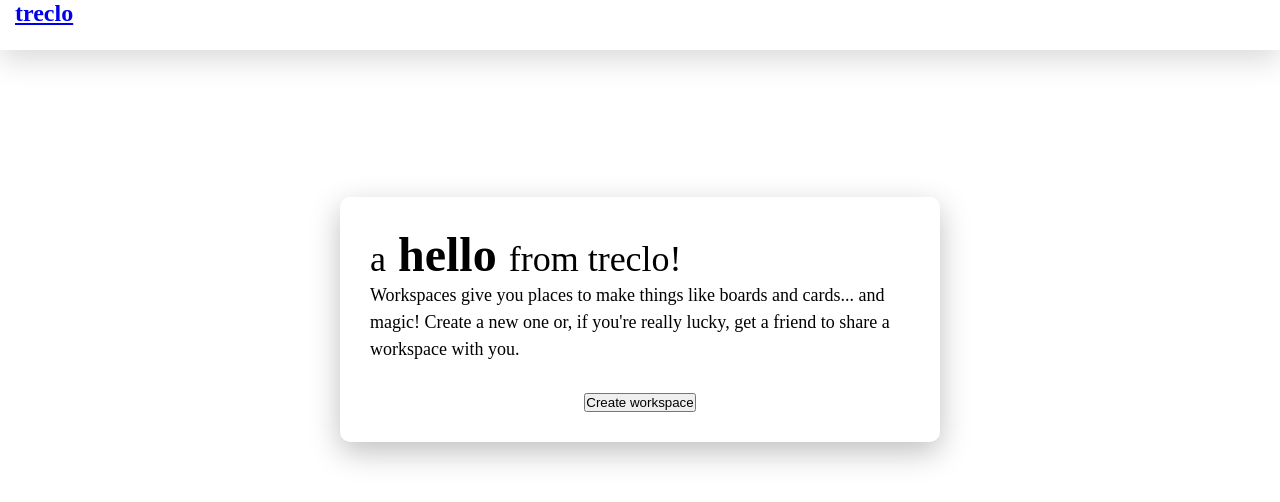
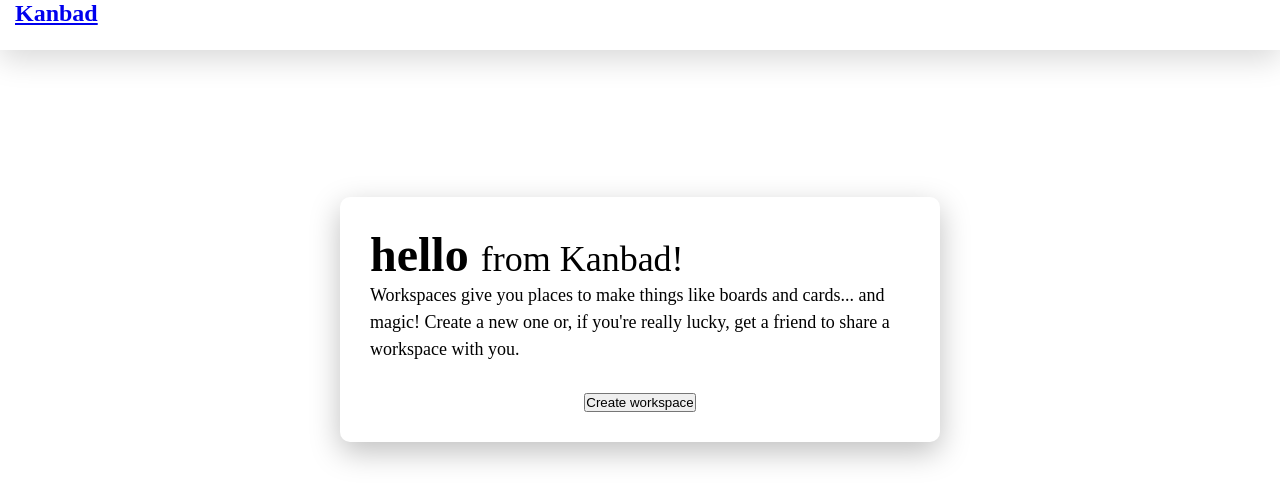
Before and after one commit to kevlarr/kanbad, a Next.js app in the folder frontend/new/: page / in a window 1280 px wide. Shown: the top 502 px of the page. Built offline with nearby package versions, Linux system fonts and the light colour scheme; no server answers.

Commit message:
reduce components to pages for now

```diff
--- a/frontend/new/components/Header/Header.tsx
+++ b/frontend/new/components/Header/Header.tsx
@@ -5,7 +5,7 @@ export default function Header() {
     return (
         <header className={css.header}>
             <Link href='/'>
-                <h1 className={css.title}>treclo</h1>
+                <h1 className={css.title}>Kanbad</h1>
             </Link>
         </header>
     )
--- a/frontend/new/components/Home/Home.tsx
+++ /dev/null
@@ -1,34 +0,0 @@
-import { useRouter } from 'next/router'
-
-import api from '@/lib/api'
-import css from './Home.module.css'
-
-export default function Home() {
-    const router = useRouter()
-
-    function createWorkspace() {
-        api
-            .post('workspaces')
-            .then(({ identifier}) => router.push(`workspaces/${identifier}`))
-    }
-
-    return (
-        <div className={css.home}>
-            <h2 className={css.welcome}>
-                a
-                <span className={css.hello}> hello </span>
-                from treclo!
-            </h2>
-
-            <p className={css.caption}>
-                Workspaces give you places to make things like boards and cards... and magic!
-                Create a new one or, if you're really lucky, get a friend to share a workspace with you.
-            </p>
-            <div className={css.create}>
-                <button className={css.button} onClick={createWorkspace}>
-                    Create workspace
-                </button>
-            </div>
-        </div>
-    )
-}
--- a/frontend/new/pages/_document.tsx
+++ b/frontend/new/pages/_document.tsx
@@ -3,7 +3,12 @@ import { Html, Head, Main, NextScript } from 'next/document'
 export default function Document() {
   return (
     <Html lang="en">
-      <Head />
+      <Head>
+        <title>Kanbad</title>
+        <meta name="description" content="Generated by create next app" />
+        <meta name="viewport" content="width=device-width, initial-scale=1" />
+        <link rel="icon" href="/favicon.ico" />
+      </Head>
       <body>
         <Main />
         <NextScript />
--- a/frontend/new/pages/index.tsx
+++ b/frontend/new/pages/index.tsx
@@ -1,17 +1,33 @@
-import Head from 'next/head'
+import { useRouter } from 'next/router'
 
-import Home from '@/components/Home/Home'
+import api from '@/lib/api'
+import css from './index.module.css'
 
 export default function Index() {
-  return (
-    <>
-      <Head>
-        <title>treclo</title>
-        <meta name="description" content="Generated by create next app" />
-        <meta name="viewport" content="width=device-width, initial-scale=1" />
-        <link rel="icon" href="/favicon.ico" />
-      </Head>
-      <Home />
-    </>
-  )
+    const router = useRouter()
+
+    function createWorkspace() {
+        api
+            .post('workspaces')
+            .then(({ identifier}) => router.push(`workspaces/${identifier}`))
+    }
+
+    return (
+        <div className={css.home}>
+            <h2 className={css.welcome}>
+                <span className={css.hello}> hello </span>
+                from Kanbad!
+            </h2>
+
+            <p className={css.caption}>
+                Workspaces give you places to make things like boards and cards... and magic!
+                Create a new one or, if you're really lucky, get a friend to share a workspace with you.
+            </p>
+            <div className={css.create}>
+                <button className={css.button} onClick={createWorkspace}>
+                    Create workspace
+                </button>
+            </div>
+        </div>
+    )
 }
```
Also changed, not shown: frontend/new/components/Workspace/Workspace.tsx (deleted, +0 -20 lines), frontend/new/lib/models.tsx (+6 -7 lines), frontend/new/pages/workspaces/[uuid].tsx (+35 -11 lines), frontend/new/pages/index.module.css (renamed from frontend/new/components/Home/Home.module.css), frontend/new/pages/workspaces/uuid.module.css (renamed from frontend/new/components/Workspace/Workspace.module.css), 1 other file (tests, documents, lock files or other folders).
